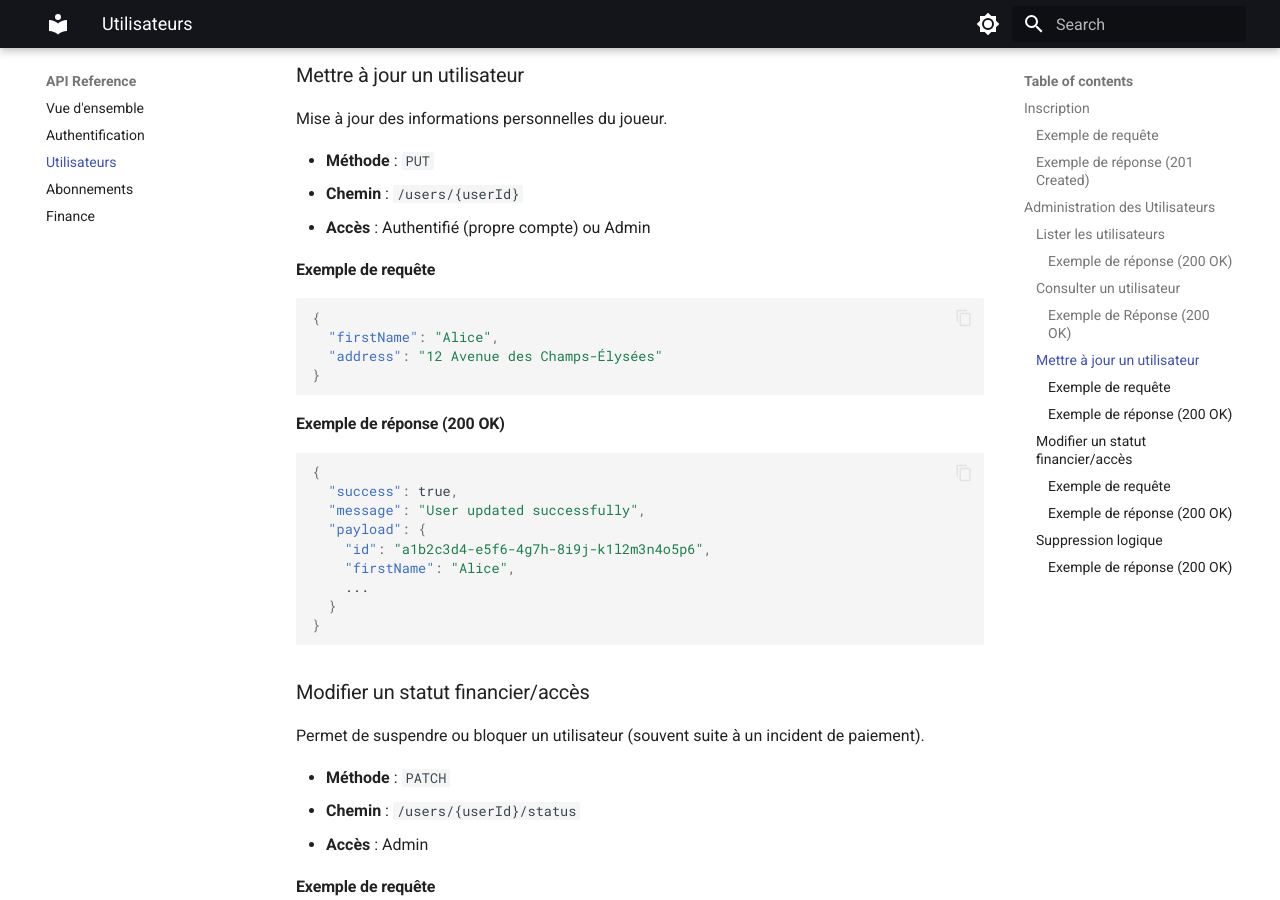
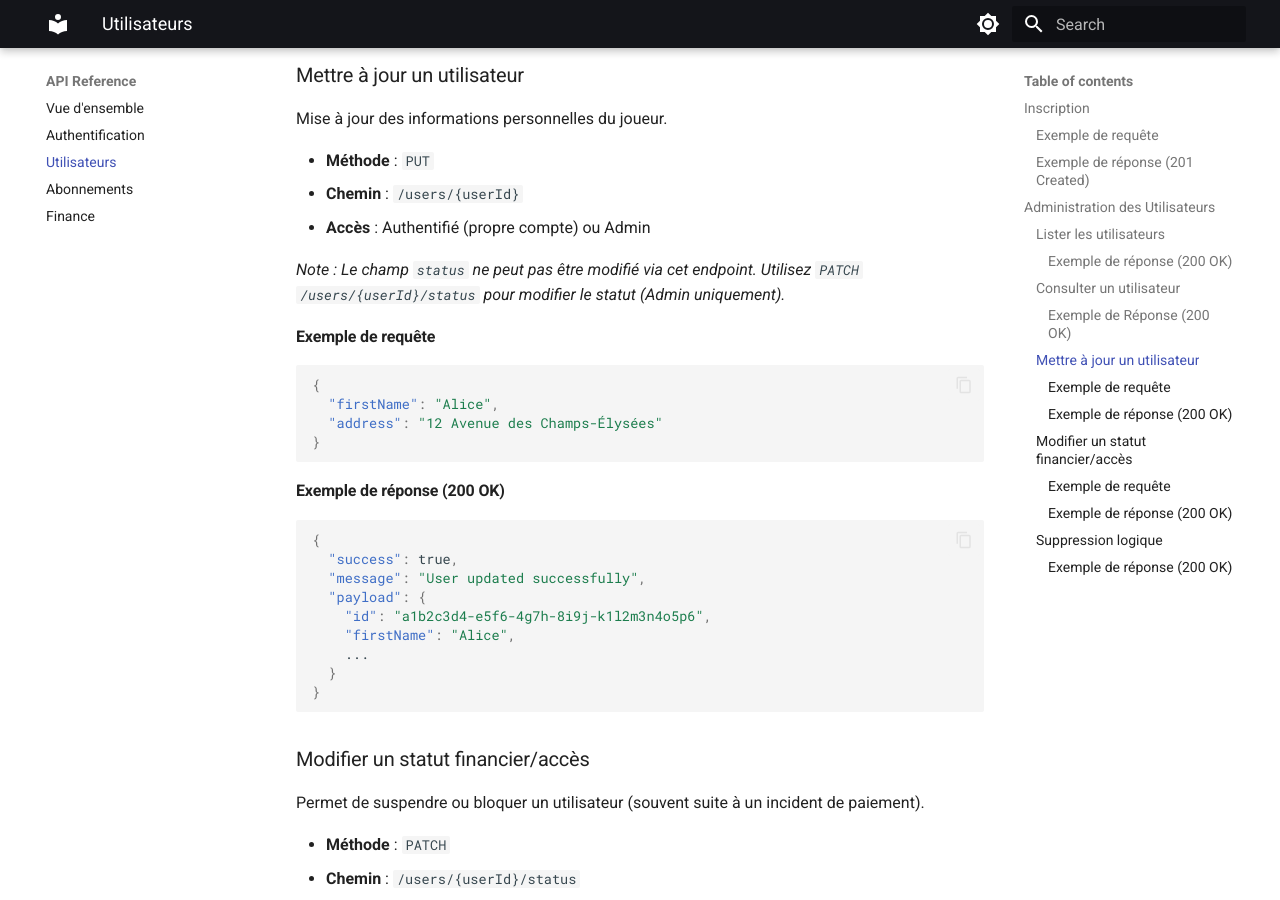
Before and after one commit to ERP-CNAM/back, an MkDocs documentation site: the page built from docs/api/utilisateurs.md, in a window 1280 px wide and 900 px high, scrolled down 2882 px. Built offline with MkDocs 1.6.1 and Material for MkDocs 9.7.7, drawn with Linux system fonts in a browser that asks for light colours.

Commit message:
docs: update utilisateurs docs

````diff
--- a/docs/api/utilisateurs.md
+++ b/docs/api/utilisateurs.md
@@ -136,6 +136,8 @@ Mise à jour des informations personnelles du joueur.
 - **Chemin** : `/users/{userId}`
 - **Accès** : Authentifié (propre compte) ou Admin
 
+_Note : Le champ `status` ne peut pas être modifié via cet endpoint. Utilisez `PATCH /users/{userId}/status` pour modifier le statut (Admin uniquement)._
+
 #### Exemple de requête
 
 ```json
````
